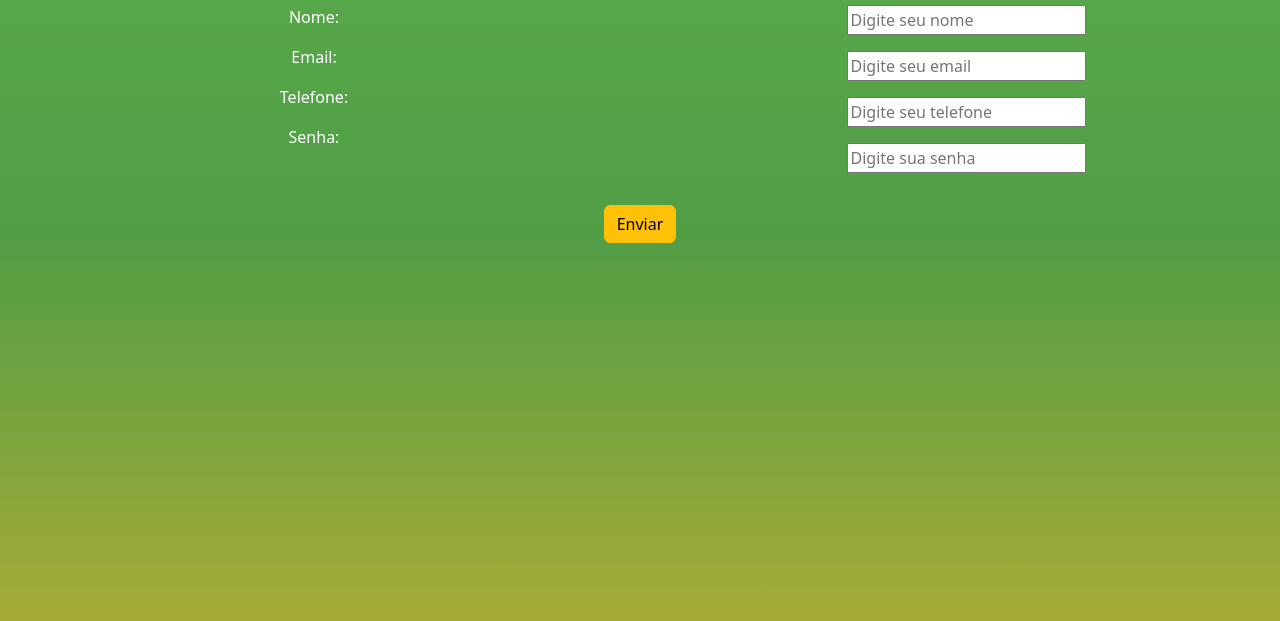
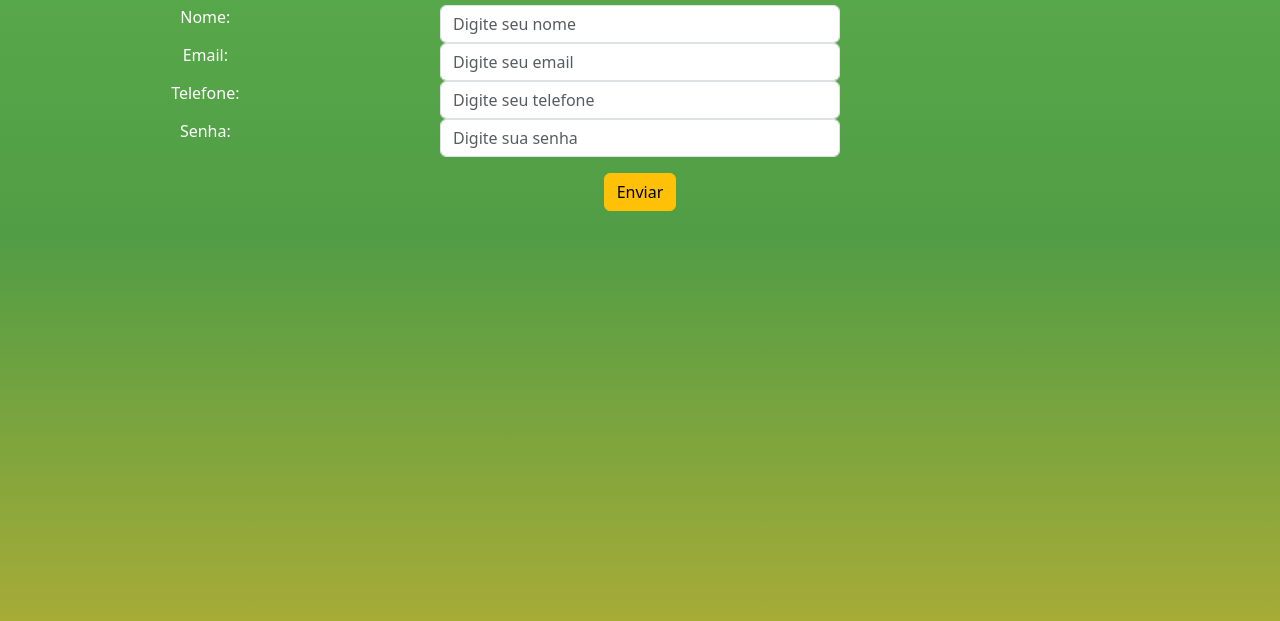
Before and after one commit to Cecato-BMar/Turistando_teste, a plain HTML site: page cad_usuario.html in a window 1280 px wide. Shown: the part 163-784 px from the top of the page. Drawn offline with nearby package versions, Linux system fonts and the light colour scheme.

Commit message:
Update cad_usuario.html

```diff
--- a/cad_usuario.html
+++ b/cad_usuario.html
@@ -18,26 +18,80 @@
 
 
         </div>
-
-            <form action="#">
+        <!--
+            <form  action="#">
                 <div class="row text-white ">
-                    <div class="col text-center ">
+                    <div class="col text-center mb-2 ">
                         <p>Nome:</p>
                         <p>Email:</p>
                         <p>Telefone:</p>
                         <p>Senha:</p>
                     </div>
 
-                    <div class="col text-center">
-                        <p><input type="text" placeholder="Digite seu nome"></p>
-                        <p><input type="email" placeholder="Digite seu email"></p>
-                        <p><input type="telefone" placeholder="Digite seu telefone"></p>
-                        <p><input type="password" placeholder="Digite sua senha"></p>
+                    <div class="col text-center mb-6">
+                        <p><input type="text"  class="form-control w-75" placeholder="Digite seu nome"></p>
+                        <p><input type="email" class="form-control w-75" placeholder="Digite seu email"></p>
+                        <p><input type="telefone" class="form-control w-75" placeholder="Digite seu telefone"></p>
+                        <p><input type="password" class="form-control w-75" placeholder="Digite sua senha"></p>
                     </div>
                 </div>
             <div class="text-center mt-3 mb-3"><button type="submit" class="btn btn-warning">Enviar</button></div>
             </form>
+        -->
+           <form action="#">
+                <div class="row text-white text-center">
+                    <div class="col-md-4 text-right mb-2 ">
+                        <div class="form-group">
+                            <label for="nome">Nome:</label>
+                        </div>
+                    </div>
+                     <div class="col-md-4 text-right mb-6 ">
+                        <div class="form-group">
+                            <input type="text" id="nome" class="form-control " placeholder="Digite seu nome">
+                        </div>
+                    </div>
+                </div>
+                <div class="row text-white text-center">
+                    <div class="col-md-4 text-right mb-2">
+                        <div class="form-group">
+                            <label for="email">Email:</label>
+                        </div>
+                    </div>
+                    <div class="col-md-4 text-right mb-6 ">
+                        <div class="form-group">
+                            <input type="email" id="email" class="form-control" placeholder="Digite seu email">
+                        </div>
+                    </div>
+                </div>
 
+                <div class="row text-white text-center">
+                    <div class="col-md-4 text-right mb-2">
+                        <div class="form-group">
+                            <label for="telefone">Telefone:</label>
+                        </div>
+                    </div>
+                    <div class="col-md-4 text-right mb-6 ">
+                        <div class="form-group">
+                        <input type="tel" id="telefone" class="form-control " placeholder="Digite seu telefone">
+                        </div>
+                    </div>
+                </div>
+                <div class="row text-white text-center">
+                        <div class="col-md-4 text-right mb-2">
+                            <div class="form-group">
+                                <label for="senha">Senha:</label>
+                            </div>
+                        </div>
+                        <div class="col-md-4 text-right mb-6 ">
+                            <div class="form-group">
+                            <input type="password" id="senha" class="form-control " placeholder="Digite sua senha">
+                        </div>
+                </div>
+
+                <div class="text-center mt-3 mb-3">
+                    <button type="submit" class="btn btn-warning">Enviar</button>
+                </div>
+           </form>
 
 
     <footer>
```
